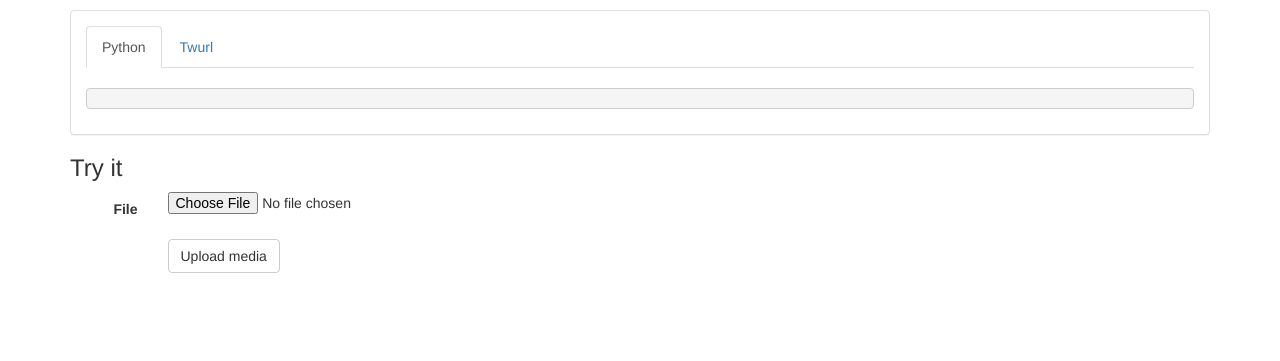
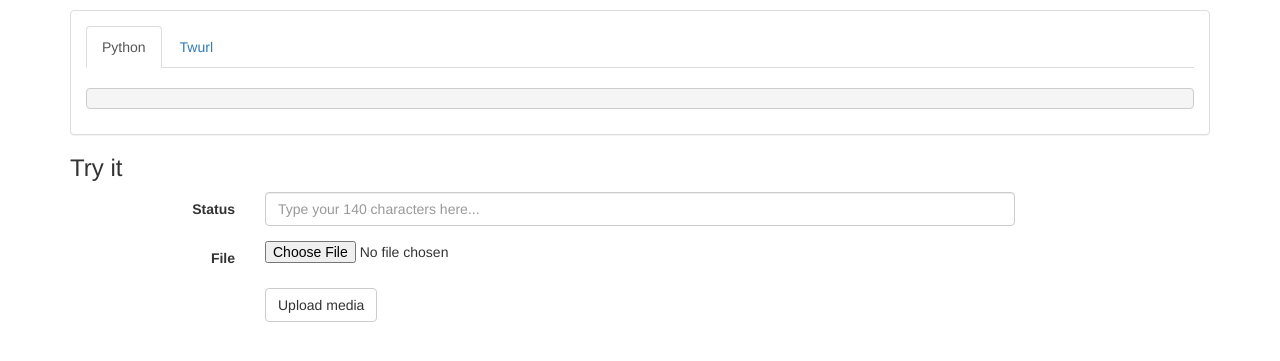
Before and after one commit to twitterml/django-rest-apis, a Django app: template templates/media.html in a window 1280 px wide. Shown: the part 201-562 px from the top of the page. Run offline with Django 3.2, Linux system fonts and the light colour scheme; the template is opened without the code that fills it: values that come from a table or form of the project are taken from there, others are empty; some libraries are stand-ins or nearby versions.

Commit message:
media upload plus tweet

```diff
--- a/home/views.py
+++ b/home/views.py
@@ -131,7 +131,9 @@ response = api._RequestUrl(url, 'POST', data=data)
 """
 
     api = get_twitter(request.user)
-    response = None
+    response = {}
+
+    status = request.REQUEST.get("status", None)
 
     form = ImageForm(request.POST, request.FILES)
     print "valid: %s (%s)" % (form.is_valid(), form.errors)
@@ -148,7 +150,18 @@ response = api._RequestUrl(url, 'POST', data=data)
         data['media'] = open(str(image.file.path), 'rb').read()
 
         json_data = api._RequestUrl(url, 'POST', data=data)
-        response = api._ParseAndCheckTwitter(json_data.content)
+        response_media = api._ParseAndCheckTwitter(json_data.content)
+        response['media'] = response_media
+
+        media_id = response_media['media_id_string']
+
+        data = {'status': status, 'media_ids': [media_id]}
+
+        url = '%s/statuses/update.json' % api.base_url
+
+        json_data = api._RequestUrl(url, 'POST', data=data)
+        data = api._ParseAndCheckTwitter(json_data.content)
+        response['tweet'] = data
 
     context = {'request': request, 'examples': examples, 'form': form, 'response': response}
     return render_to_response('media.html', context, context_instance=RequestContext(request))
--- a/templates/media.html
+++ b/templates/media.html
@@ -18,9 +18,14 @@
 
 <form class="form-horizontal" action="/media" method="post" enctype="multipart/form-data">
   {% csrf_token %}
-
   <div class="form-group">
-    <label for="inputEmail3" class="col-sm-1 control-label">File</label>
+    <label for="inputEmail3" class="col-sm-2 control-label">Status</label>
+    <div class="col-sm-8">
+      <input type="text" class="form-control" id="status" name="status" placeholder="Type your 140 characters here...">
+    </div>
+  </div>
+  <div class="form-group">
+    <label for="inputEmail3" class="col-sm-2 control-label">File</label>
     <div class="col-sm-10">
 
 <!--
@@ -40,15 +45,21 @@
     </div>
   </div>
   <div class="form-group">
-    <div class="col-sm-offset-1 col-sm-10">
+    <div class="col-sm-offset-2 col-sm-10">
       <button type="submit" class="btn btn-default">Upload media</button>
     </div>
   </div>
   {% if response %}
   <div class="form-group">
-    <label for="inputEmail3" class="col-sm-1 control-label">Response</label>
+    <label for="inputEmail3" class="col-sm-2 control-label">Media upload response</label>
     <div class="col-sm-8">
-      <pre>{{response}}</pre>
+      <pre>{{response.media}}</pre>
+    </div>
+  </div>
+  <div class="form-group">
+    <label for="inputEmail3" class="col-sm-2 control-label">Tweet response</label>
+    <div class="col-sm-8">
+      <pre>{{response.tweet}}</pre>
     </div>
   </div>
   {% endif %}
--- a/templates/profile.html
+++ b/templates/profile.html
@@ -20,7 +20,7 @@
   {% csrf_token %}
 
   <div class="form-group">
-    <label for="inputEmail3" class="col-sm-1 control-label">File</label>
+    <label for="inputEmail3" class="col-sm-2 control-label">File</label>
     <div class="col-sm-10">
 
 <!--
@@ -40,7 +40,7 @@
     </div>
   </div>
   <div class="form-group">
-    <div class="col-sm-offset-1 col-sm-10">
+    <div class="col-sm-offset-2 col-sm-10">
       <button type="submit" class="btn btn-default">Update profile photo</button>
     </div>
   </div>
--- a/templates/tweet.html
+++ b/templates/tweet.html
@@ -17,19 +17,19 @@
 <form class="form-horizontal" action="/tweets" method="post">
 {% csrf_token %}
   <div class="form-group">
-    <label for="inputEmail3" class="col-sm-1 control-label">Status</label>
+    <label for="inputEmail3" class="col-sm-2 control-label">Status</label>
     <div class="col-sm-8">
       <input type="text" class="form-control" id="status" name="status" placeholder="Type your 140 characters here...">
     </div>
   </div>
   <div class="form-group">
-    <div class="col-sm-offset-1 col-sm-10">
+    <div class="col-sm-offset-2 col-sm-10">
       <button type="submit" class="btn btn-default">Tweet</button>
     </div>
   </div>
   {% if response %}
   <div class="form-group">
-    <label for="inputEmail3" class="col-sm-1 control-label">Response</label>
+    <label for="inputEmail3" class="col-sm-2 control-label">Response</label>
     <div class="col-sm-8">
       <pre>{{response}}</pre>
     </div>
```
